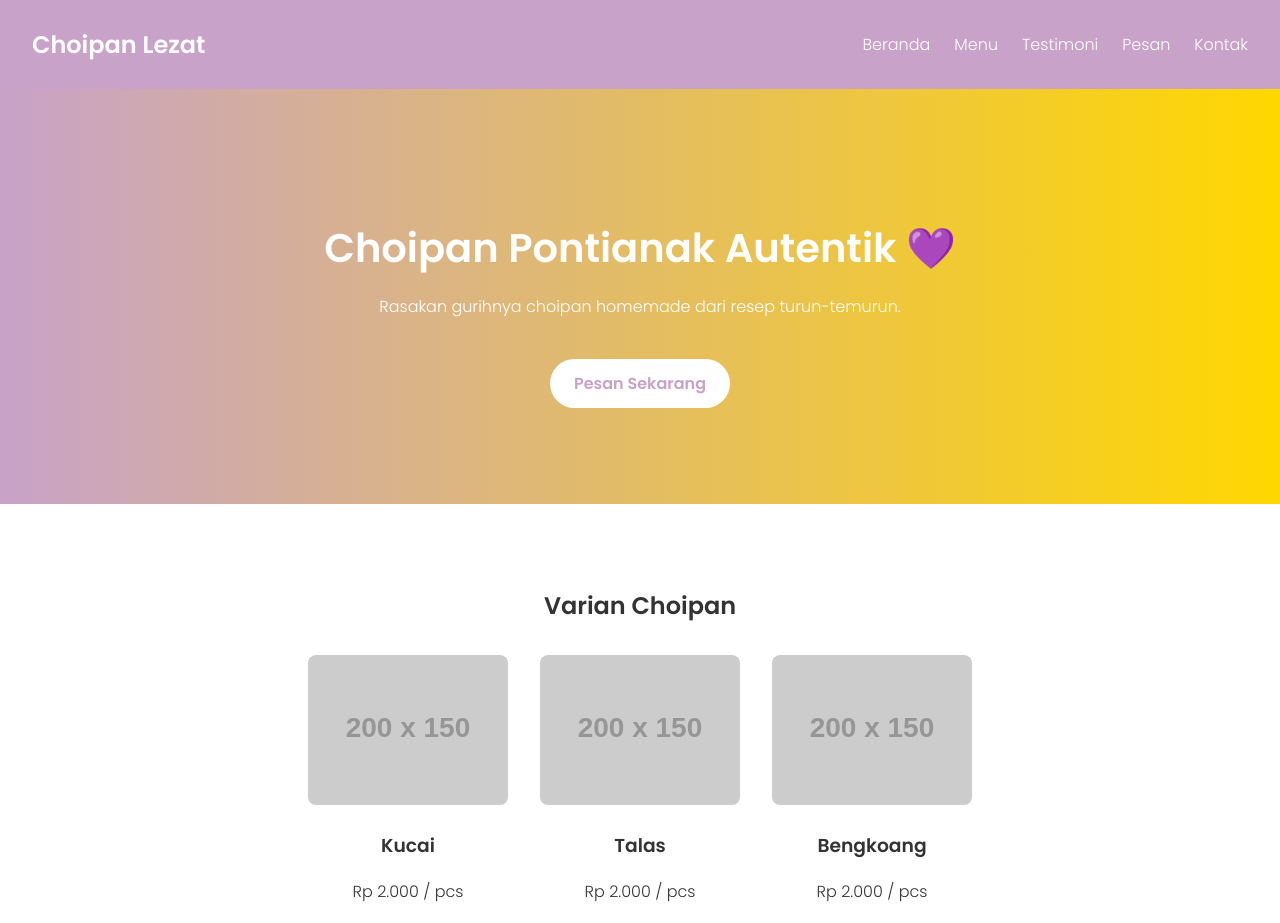
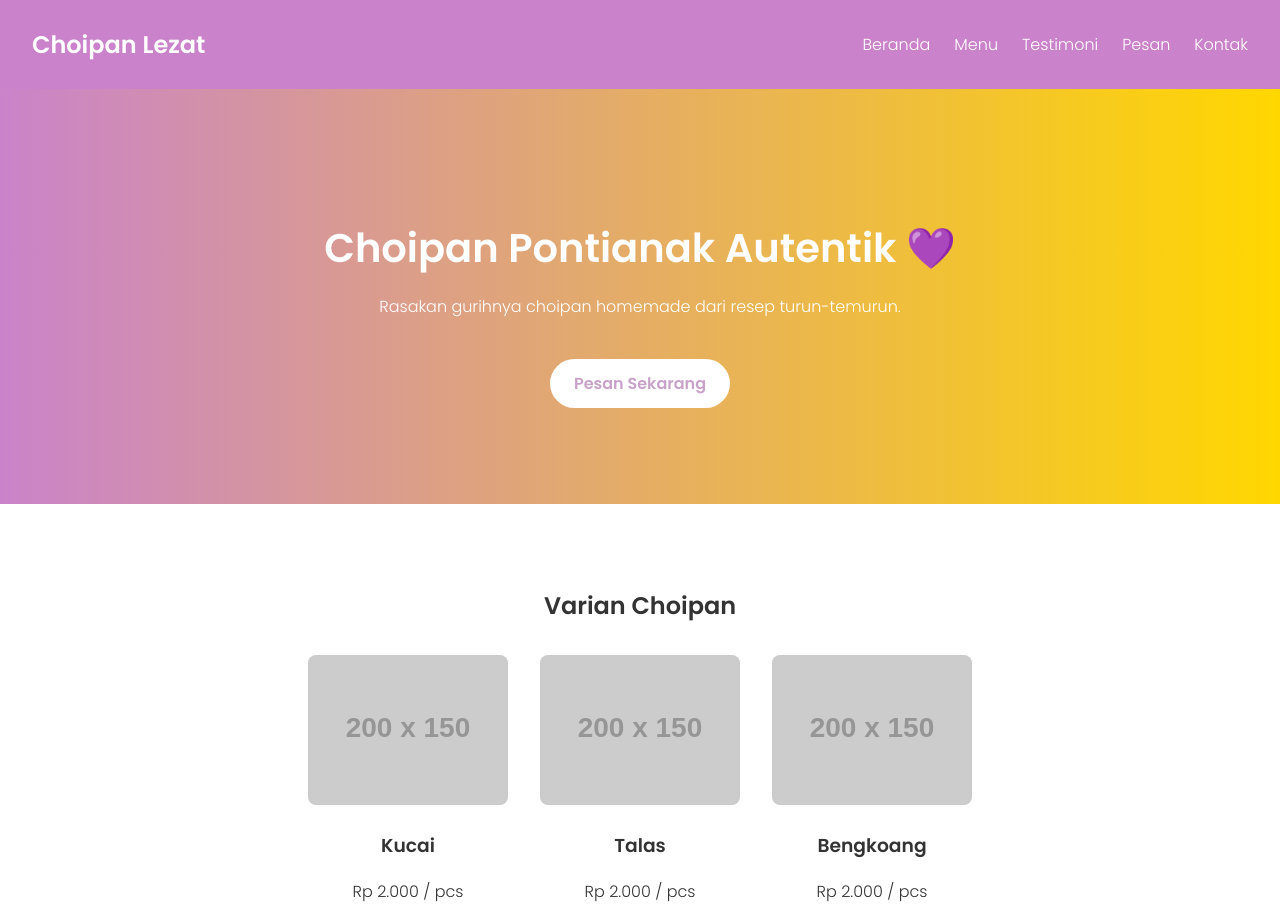
Before and after one commit to D4ntzy/Jualan-choipan, a plain HTML site: page index.html in a window 1280 px wide. Shown: the top 923 px of the page. Drawn offline with Linux system fonts and the light colour scheme; placeholder pictures from the web are drawn by us.

Commit message:
Update styles.css

```diff
--- a/styles.css
+++ b/styles.css
@@ -6,7 +6,7 @@ body {
 }
 
 header {
-  background-color: #C8A2C8;
+  background-color: #ca83ca;
   color: white;
   display: flex;
   justify-content: space-between;
@@ -35,7 +35,7 @@ nav a {
 }
 
 #hero {
-  background: linear-gradient(to right, #C8A2C8, #FFD700);
+  background: linear-gradient(to right, #ca83ca, #FFD700);
   color: white;
   text-align: center;
   padding: 6rem 2rem;
```
